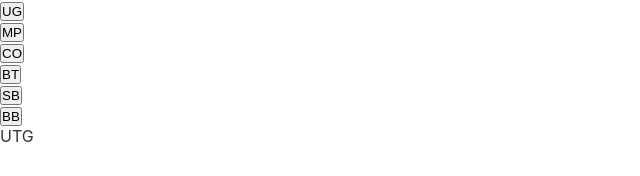
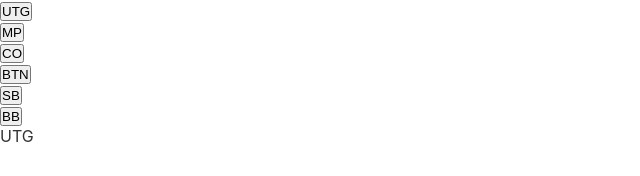
Before and after one commit to TDAK1509/poker-preflop-bible, a Svelte app: page / in a window 1280 px wide. Shown: the top 176 px of the page, without its empty margins (0-640 px from the left). Built offline with nearby package versions, Linux system fonts and the light colour scheme.

Commit message:
Use each to render tabs

```diff
--- a/src/App.svelte
+++ b/src/App.svelte
@@ -1,6 +1,6 @@
 <script lang="ts">
   enum Tab {
-    UG,
+    UTG,
     MP,
     CO,
     BT,
@@ -8,7 +8,34 @@
     BB,
   }
 
-  let activeTab: Tab = Tab.UG;
+  const tabs = [
+    {
+      tab: Tab.UTG,
+      label: "UTG",
+    },
+    {
+      tab: Tab.MP,
+      label: "MP",
+    },
+    {
+      tab: Tab.CO,
+      label: "CO",
+    },
+    {
+      tab: Tab.BT,
+      label: "BTN",
+    },
+    {
+      tab: Tab.SB,
+      label: "SB",
+    },
+    {
+      tab: Tab.BB,
+      label: "BB",
+    },
+  ];
+
+  let activeTab: Tab = Tab.UTG;
 
   function changeTab(tab: Tab) {
     activeTab = tab;
@@ -17,50 +44,17 @@
 
 <main>
   <ul>
-    <li>
-      <button
-        on:click={() => {
-          changeTab(Tab.UG);
-        }}>UG</button
-      >
-    </li>
-    <li>
-      <button
-        on:click={() => {
-          changeTab(Tab.MP);
-        }}>MP</button
-      >
-    </li>
-    <li>
-      <button
-        on:click={() => {
-          changeTab(Tab.CO);
-        }}>CO</button
-      >
-    </li>
-    <li>
-      <button
-        on:click={() => {
-          changeTab(Tab.BT);
-        }}>BT</button
-      >
-    </li>
-    <li>
-      <button
-        on:click={() => {
-          changeTab(Tab.SB);
-        }}>SB</button
-      >
-    </li>
-    <li>
-      <button
-        on:click={() => {
-          changeTab(Tab.BB);
-        }}>BB</button
-      >
-    </li>
+    {#each tabs as tab}
+      <li>
+        <button
+          on:click={() => {
+            changeTab(tab.tab);
+          }}>{tab.label}</button
+        >
+      </li>
+    {/each}
   </ul>
-  {#if activeTab === Tab.UG}
+  {#if activeTab === Tab.UTG}
     <p>UTG</p>
   {:else if activeTab === Tab.MP}
     <p>MP</p>
```
